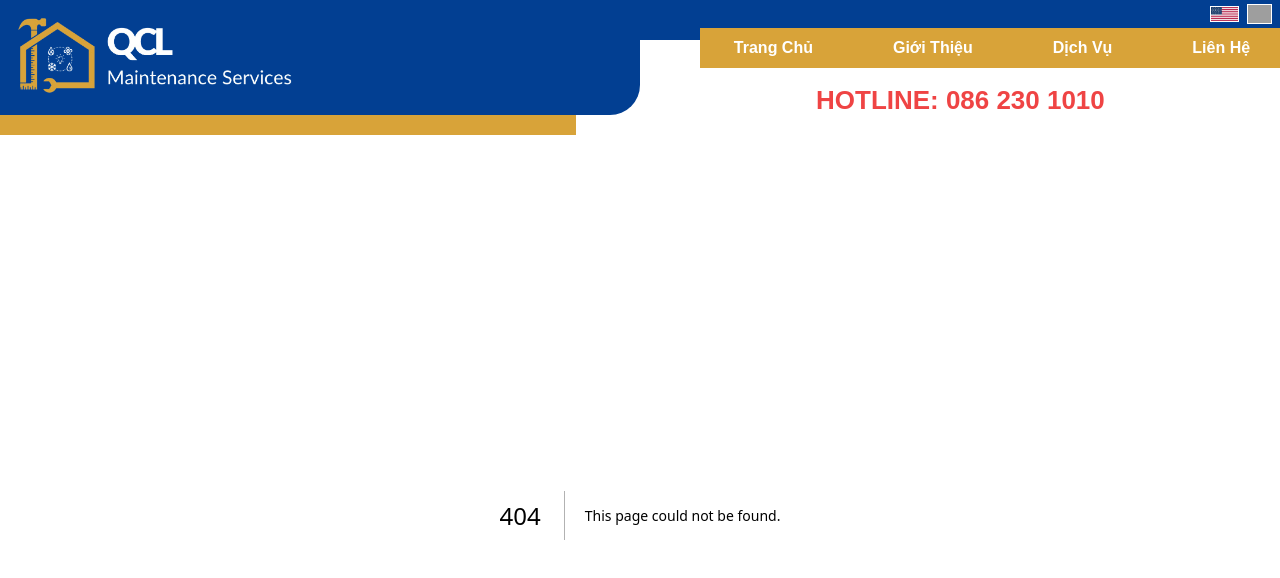
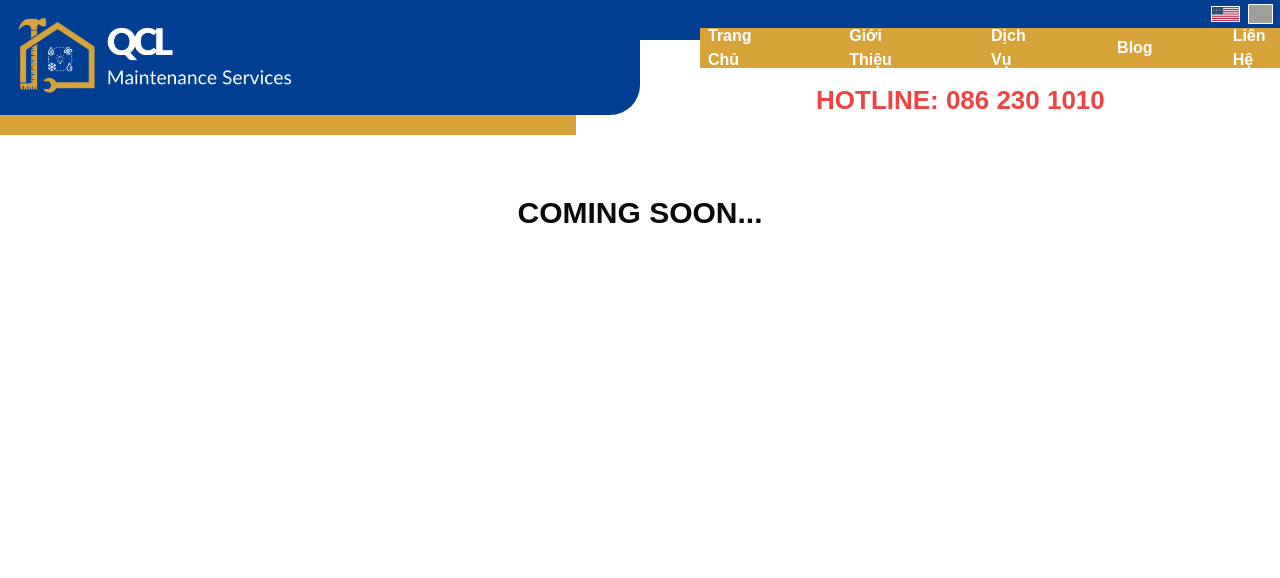
Before and after one commit to Khaiminh1902/qclservices, a Next.js app: page /blog in a window 1280 px wide. Before the commit this address had no page. Shown: the top 578 px of the page. Built offline with nearby package versions, Linux system fonts and the light colour scheme; grey boxes are pictures that could not be loaded.

Commit message:
23/03/2025

```diff
--- /dev/null
+++ b/app/blog/page.tsx
@@ -0,0 +1,11 @@
+import React from "react";
+
+const page = () => {
+  return (
+    <div className="h-full text-center pt-20 font-bold text-3xl">
+      COMING SOON...
+    </div>
+  );
+};
+
+export default page;
--- /dev/null
+++ b/app/blog_vn/page.tsx
@@ -0,0 +1,11 @@
+import React from "react";
+
+const page = () => {
+  return (
+    <div className="h-full text-center pt-20 font-bold text-3xl">
+      SẮP RA MẮT...
+    </div>
+  );
+};
+
+export default page;
--- a/app/components/Navbar_en.tsx
+++ b/app/components/Navbar_en.tsx
@@ -79,6 +79,14 @@ const Navbar_en = () => {
                 Services
               </Link>
               <Link
+                href="/en/blog"
+                className={`${
+                  isActive("/en/blog") ? "underline font-bold" : "text-white"
+                }`}
+              >
+                Blog
+              </Link>
+              <Link
                 href="/en/contact"
                 className={`${
                   isActive("/en/contact") ? "underline font-bold" : "text-white"
@@ -131,6 +139,14 @@ const Navbar_en = () => {
               Services
             </Link>
             <Link
+              href="/en/blog"
+              className={`block text-white hover:bg-gray-700 bg-[#d8a339] rounded-md px-3 py-2 ${
+                isActive("/en/blog") ? "underline font-bold" : ""
+              }`}
+            >
+              Blog
+            </Link>
+            <Link
               href="/en/contact"
               className={`block text-white hover:bg-gray-700 bg-[#d8a339] rounded-md px-3 py-2 ${
                 isActive("/en/contact") ? "underline font-bold" : ""
--- a/app/components/Navbar_vn.tsx
+++ b/app/components/Navbar_vn.tsx
@@ -84,6 +84,14 @@ const Navbar_vn = () => {
                 Dịch Vụ
               </Link>
               <Link
+                href="/vn/blog"
+                className={`${
+                  isActive("/vn/blog") ? "underline font-bold" : "text-white"
+                }`}
+              >
+                Blog
+              </Link>
+              <Link
                 href="/vn/contact_vn"
                 className={`${
                   isActive("/vn/contact_vn")
@@ -138,6 +146,14 @@ const Navbar_vn = () => {
               Dịch Vụ
             </Link>
             <Link
+              href="/vn/blog"
+              className={`block text-white hover:bg-gray-700 bg-[#d8a339] rounded-md px-3 py-2 ${
+                isActive("/vn/blog") ? "underline font-bold" : ""
+              }`}
+            >
+              Blog
+            </Link>
+            <Link
               href="/vn/contact_vn"
               className={`block text-white hover:bg-gray-700 bg-[#d8a339] rounded-md px-3 py-2 ${
                 isActive("/vn/contact_vn") ? "underline font-bold" : ""
--- a/app/en/page.tsx
+++ b/app/en/page.tsx
@@ -4,7 +4,7 @@ import Footer from "../components/Footer";
 import FixedButton from "../components/FixedButton";
 import Letter from "../components/Letter";
 
-const Home_vn = () => {
+const Home_en = () => {
   return (
     <div>
       <FixedButton />
@@ -15,4 +15,4 @@ const Home_vn = () => {
   );
 };
 
-export default Home_vn;
+export default Home_en;
--- a/app/vn/page.tsx
+++ b/app/vn/page.tsx
@@ -1,8 +1,9 @@
 import React from "react";
 import Slider from "../components/Slider";
+import Footer_vn from "../components/Footer_vn";
 import FixedButton from "../components/FixedButton";
 import Letter_vn from "../components/Letter_vn";
-import Footer_vn from "../components/Footer_vn";
+
 const Home_vn = () => {
   return (
     <div>
--- a/next.config.ts
+++ b/next.config.ts
@@ -8,10 +8,12 @@ const nextConfig: NextConfig = {
       { source: "/vn/about_vn", destination: "/about_vn" },
       { source: "/vn/services_vn", destination: "/services_vn" },
       { source: "/vn/contact_vn", destination: "/contact_vn" },
+      { source: "/vn/blog", destination: "/blog_vn" },
       { source: "/en", destination: "/" }, // English homepage
       { source: "/en/about", destination: "/about" },
       { source: "/en/services", destination: "/services" },
       { source: "/en/contact", destination: "/contact" },
+      { source: "/en/blog", destination: "/blog" },
     ];
   },
 };
--- a/package.json
+++ b/package.json
@@ -10,11 +10,14 @@
   },
   "dependencies": {
     "@radix-ui/react-slot": "^1.1.1",
+    "@types/mongoose": "^5.11.97",
     "@vercel/speed-insights": "^1.2.0",
     "class-variance-authority": "^0.7.1",
     "clsx": "^2.1.1",
     "framer-motion": "^12.4.4",
     "lucide-react": "^0.469.0",
+    "mongodb": "^6.15.0",
+    "mongoose": "^8.12.2",
     "next": "15.1.3",
     "react": "^18.3.1",
     "react-dom": "^18.3.1",
```
Also changed, not shown: 2 other files (tests, documents, lock files or other folders).
